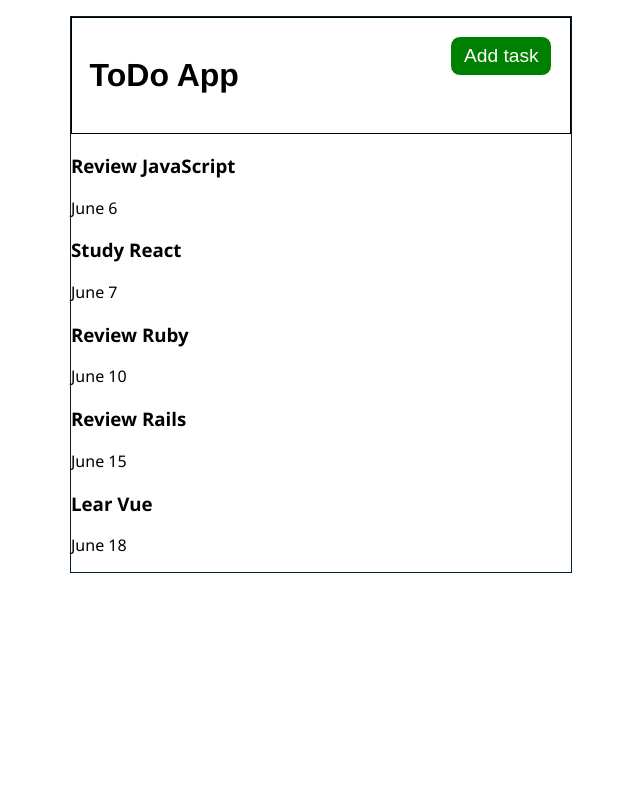
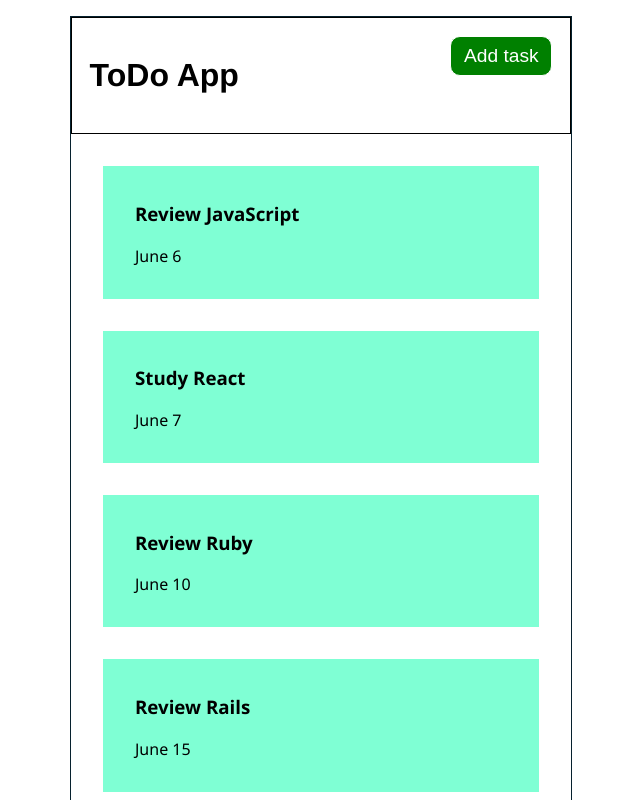
Before and after one commit to david-lafontant/todo-angular, an Angular app: page / in a window 1280 px wide. Shown: the top 800 px of the page, without its empty margins (319-959 px from the left). Built offline with nearby package versions, Linux system fonts and the light colour scheme.

Commit message:
Style task-item

```diff
--- a/src/app/components/task-item/task-item.component.css
+++ b/src/app/components/task-item/task-item.component.css
@@ -0,0 +1,6 @@
+.task-item{
+  background-color: aquamarine;
+  margin: 2rem;
+  padding: 1rem 2rem;
+  cursor: pointer;
+}
```
